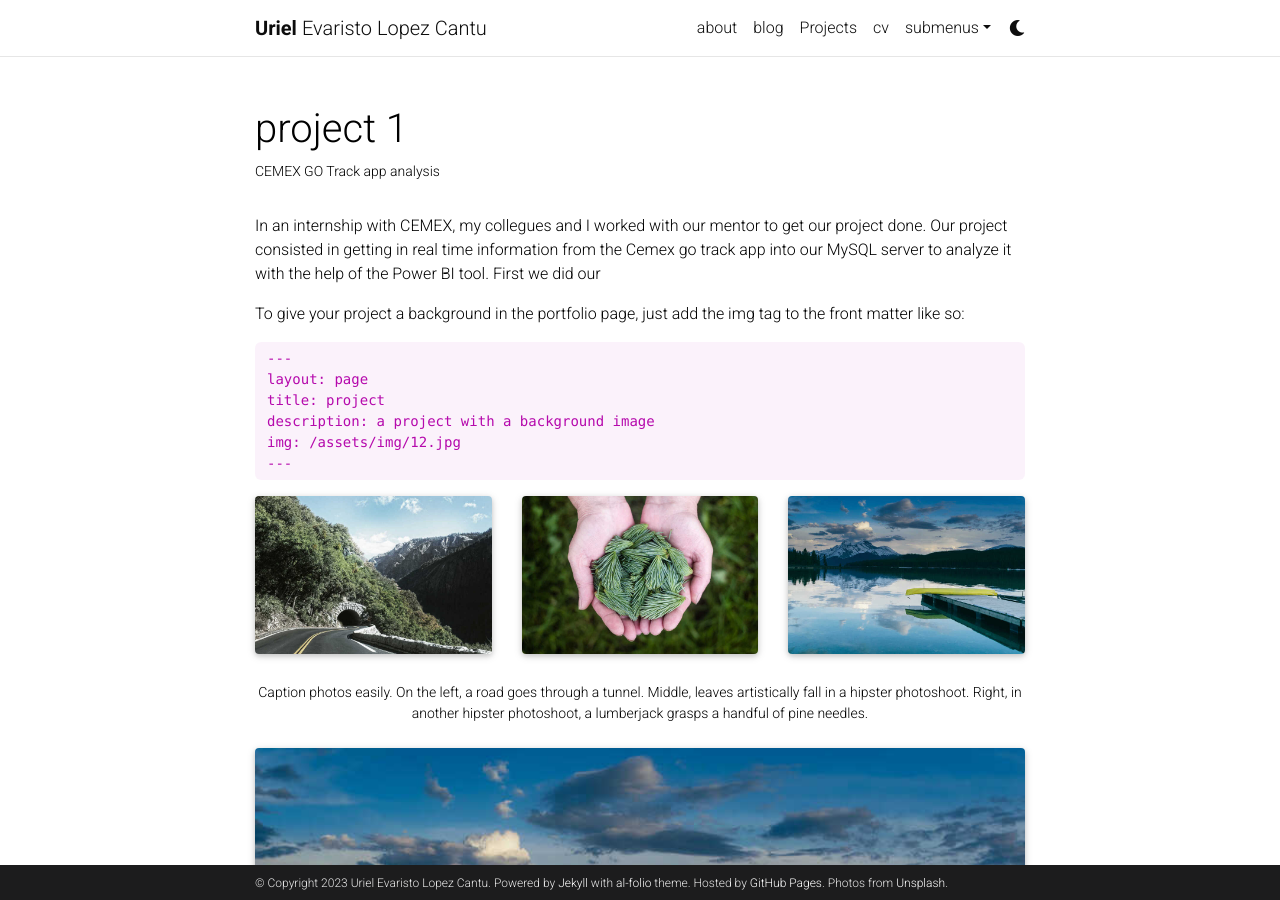
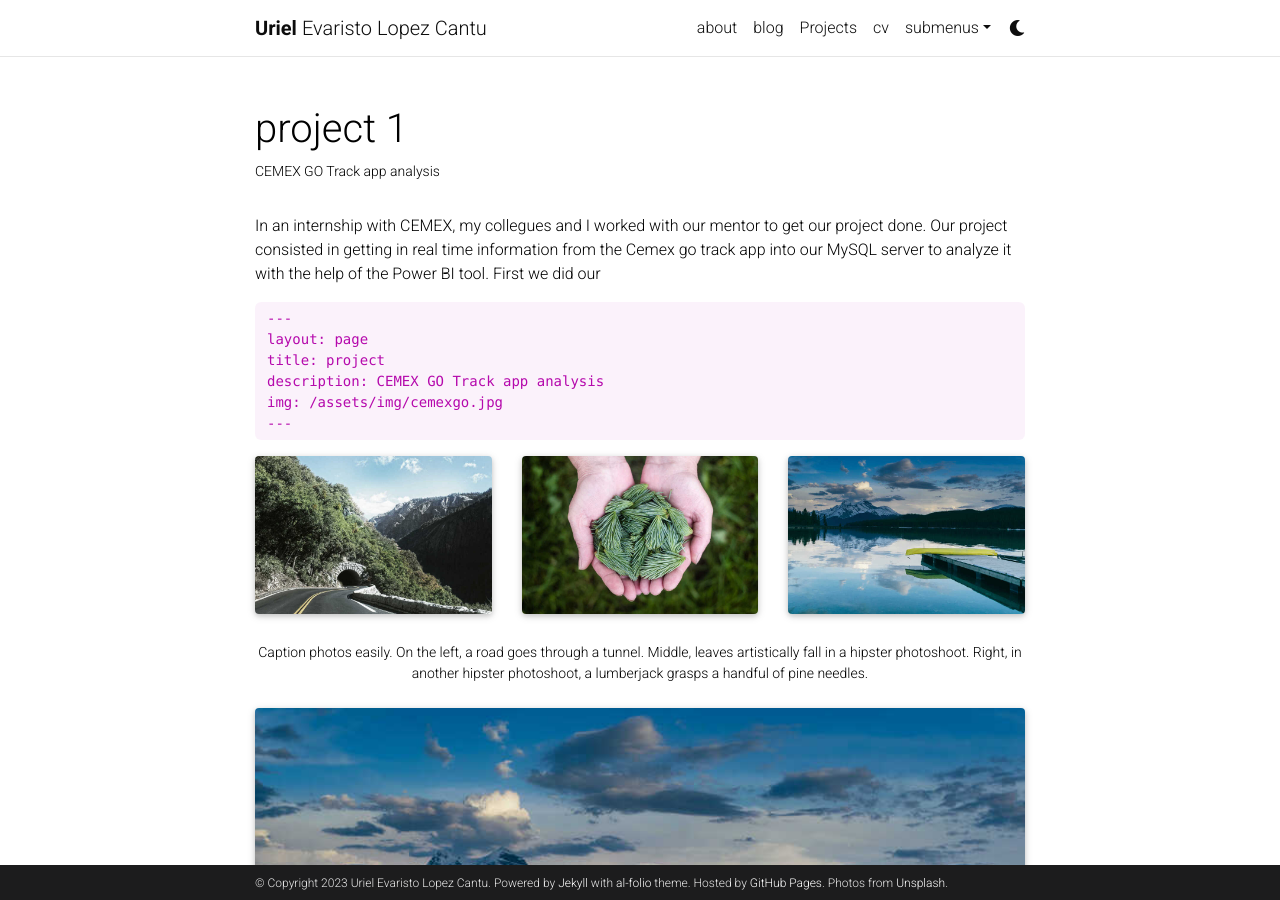
Before and after one commit to ulopezc/ulopezc.github.io, a Jekyll site: the page built from _projects/1_project.md, in a window 1280 px wide and 900 px high. Built offline with Jekyll 4.4.1, drawn with Linux system fonts in a browser that asks for light colours; full-size pictures stand in for the smaller copies a plugin makes; comment, search, counter and statistics services are not loaded; a style sheet for code colours, icons or effects is not loaded.

Commit message:
Update 1_project.md

```diff
--- a/_projects/1_project.md
+++ b/_projects/1_project.md
@@ -2,20 +2,18 @@
 layout: page
 title: project 1
 description: CEMEX GO Track app analysis
-img: assets/img/12.jpg
+img: assets/img/cemexgo.jpg
 importance: 1
 category: work
 ---
 
 In an internship with CEMEX, my collegues and I worked with our mentor to get our project done. Our project consisted in getting in real time information from the Cemex go track app into our MySQL server to analyze it with the help of the Power BI tool. First we did our
 
-To give your project a background in the portfolio page, just add the img tag to the front matter like so:
-
     ---
     layout: page
     title: project
-    description: a project with a background image
-    img: /assets/img/12.jpg
+    description: CEMEX GO Track app analysis
+    img: /assets/img/cemexgo.jpg
     ---
 
 <div class="row">
```
